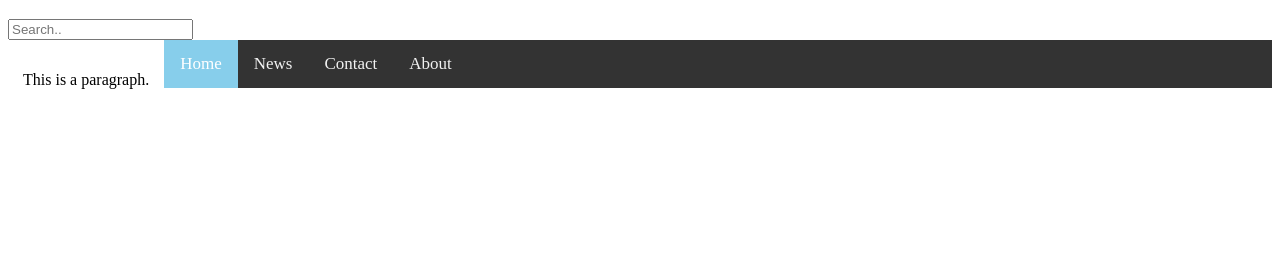
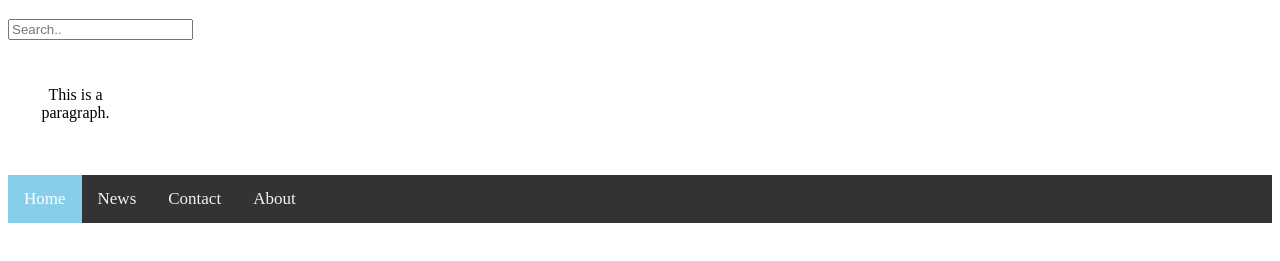
Before and after one commit to Christianlance85/HW-Wireframe, a plain HTML site: page index.html in a window 1280 px wide. Shown: the part 61-322 px from the top of the page. Drawn offline with Linux system fonts and the light colour scheme.

Commit message:
added footer and article section

```diff
--- a/style.css
+++ b/style.css
@@ -28,8 +28,17 @@
 
   /* Lower to the bottom of the page */
   .articlesection {
-float: left;
+
+float: bottom;
 text-align: Center;
 padding: 15px;
+margin: 15px;
 
   }
+
+  /* adding a border to the article section */
+  .articlesection{
+      border: skyblue;
+      height: 75px;
+      width: 75px;
+  }
```
